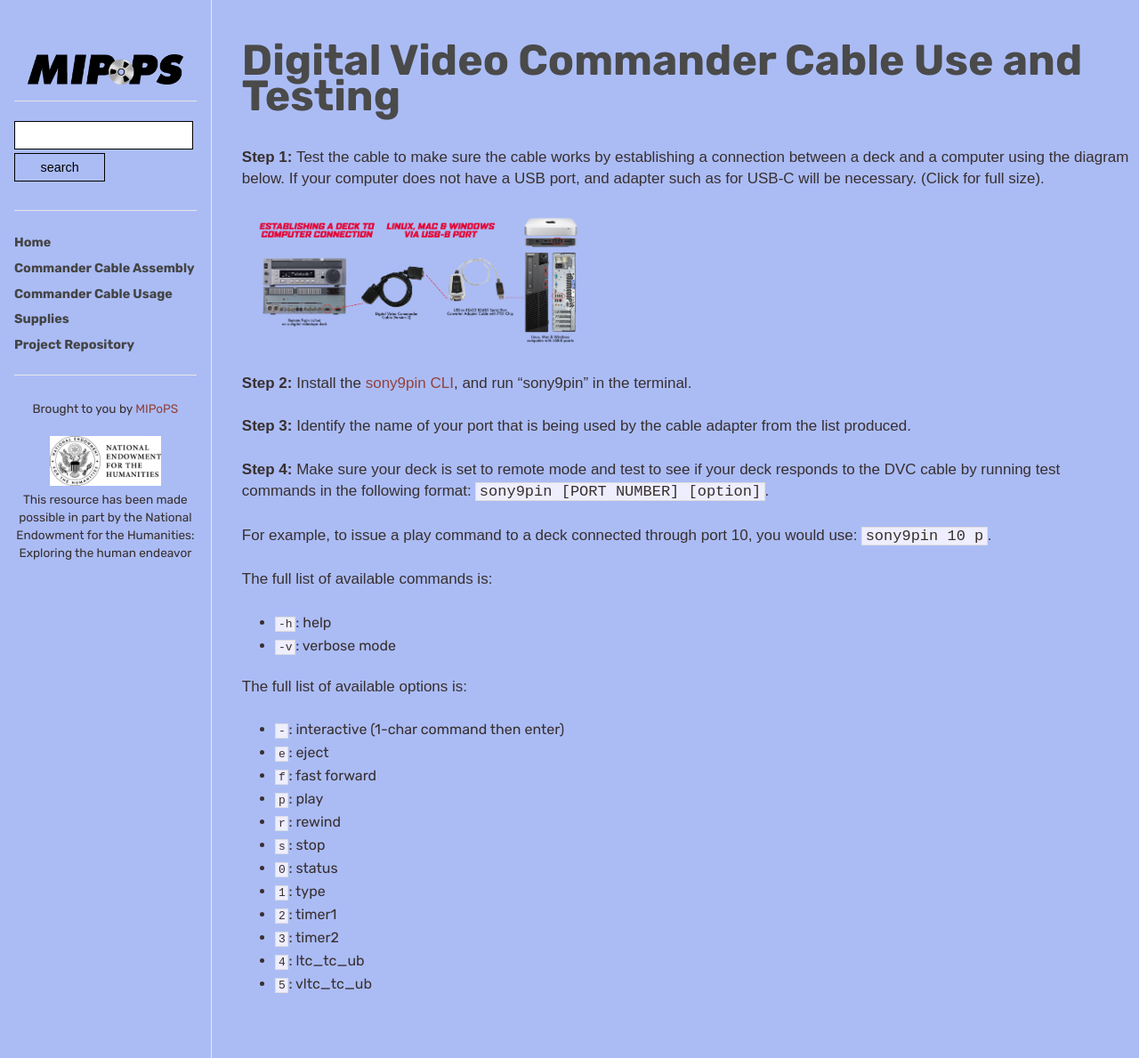
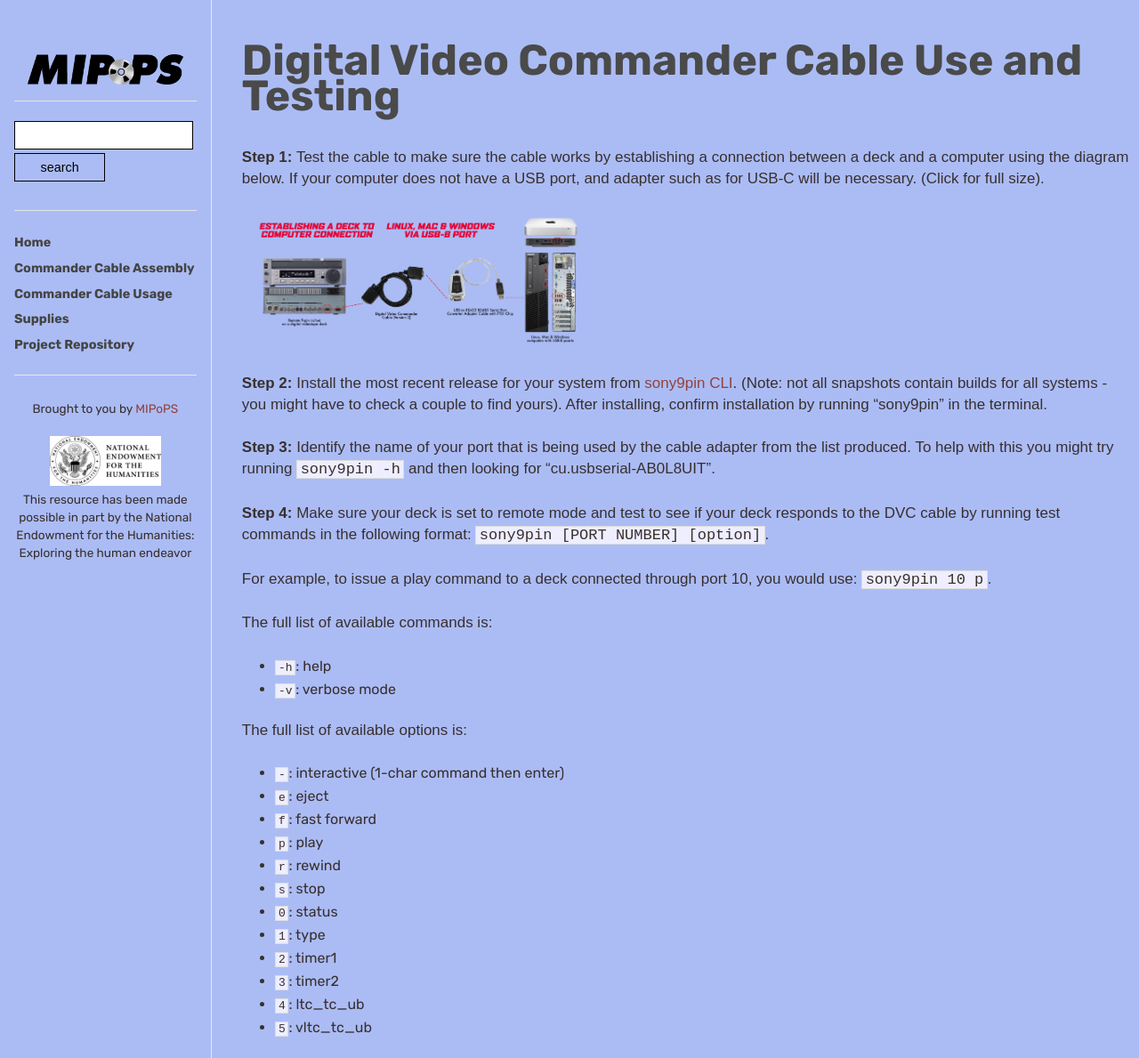
Before and after one commit to mipops/digividcommander, a Jekyll site: the page built from docs/_sections/cableTesting.md, in a window 1280 px wide. Shown: the whole page at 89% size. Built offline with Jekyll 4.4.1, drawn with Linux system fonts in a browser that asks for light colours.

Commit message:
update link and clarify

```diff
--- a/docs/_sections/cableTesting.md
+++ b/docs/_sections/cableTesting.md
@@ -7,9 +7,9 @@
 
 <a href="{{ site.baseurl }}/images/DigitalVideoCommander_DVC-Setup_V2_USB-B.png"><img alt="USB Connection" src="{{ site.baseurl }}/images/DigitalVideoCommander_DVC-Setup_V2_USB-B.png"></a>
 
-__Step 2:__ Install the [sony9pin CLI](https://github.com/hideakitai/Sony9PinRemote),  and run “sony9pin” in the terminal.
+__Step 2:__ Install the most recent release for your system from [sony9pin CLI](https://old.mediaarea.net/download/snapshots/binary/sony9pin/). (Note: not all snapshots contain builds for all systems - you might have to check a couple to find yours).  After installing, confirm installation by running “sony9pin” in the terminal.
 
-__Step 3:__ Identify the name of your port that is being used by the cable adapter from the list produced.
+__Step 3:__ Identify the name of your port that is being used by the cable adapter from the list produced. To help with this you might try running `sony9pin -h` and then looking for "cu.usbserial-AB0L8UIT".
 
 __Step 4:__ Make sure your deck is set to remote mode and test to see if your deck responds to the DVC cable by running test commands in the following format: `sony9pin [PORT NUMBER] [option]`.
 
```
